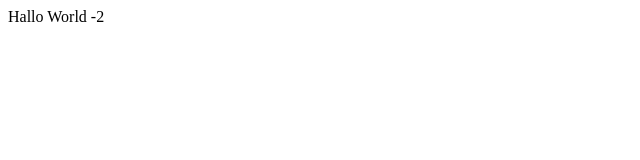
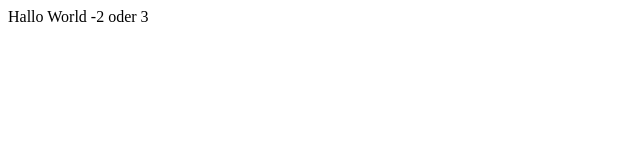
Before and after one commit to Mordspa/mordspa.github.io, a plain HTML site: page index.html in a window 1280 px wide. Shown: the full height of the page, 0-640 px from the left. Drawn offline with Linux system fonts and the light colour scheme.

Commit message:
Update index.html

```diff
--- a/index.html
+++ b/index.html
@@ -2,6 +2,6 @@
 <head>
 </head>
 <body>
-Hallo World -2
+Hallo World -2 oder 3
 </body>
 </html>
```
